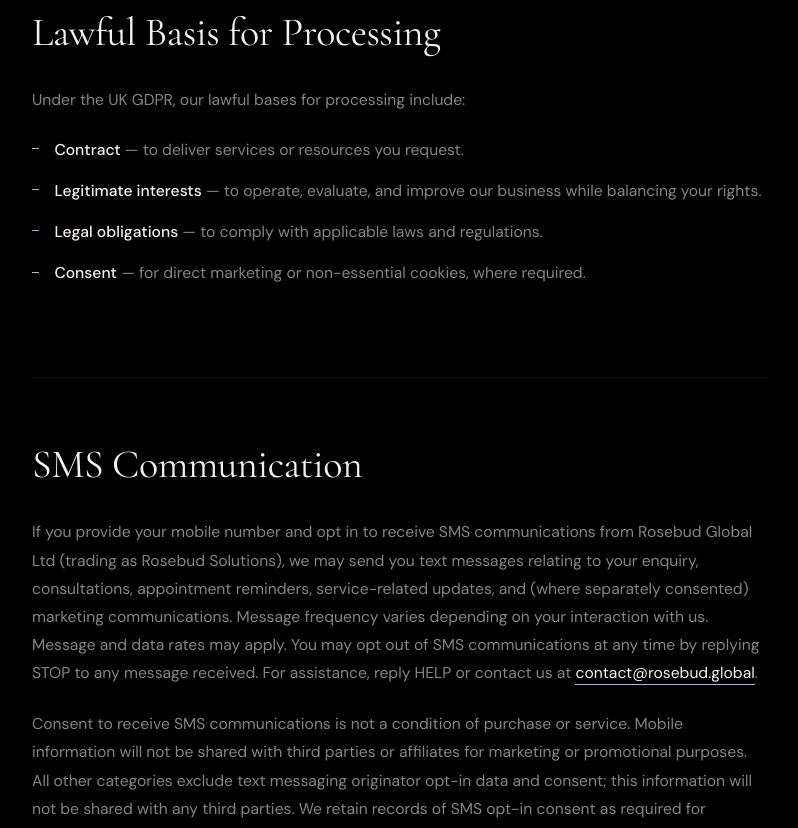
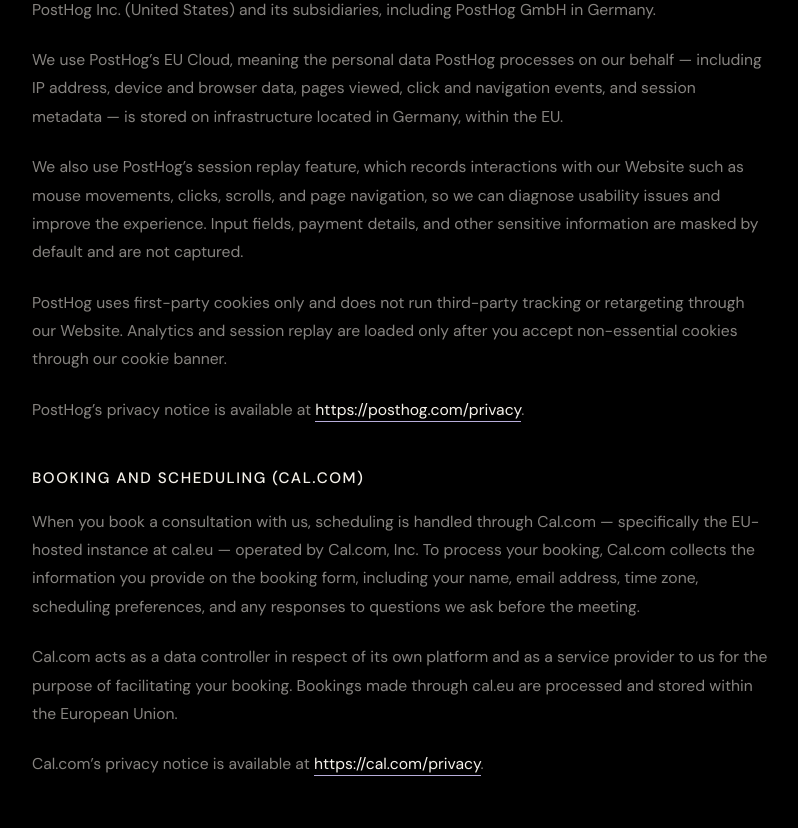
Before and after one commit to 0liviareed/rosebud-solutions-homepage, a Next.js app: page /privacy in a window 1280 px wide. Shown: the part 3392-4220 px from the top of the page, without its empty margins (240-1038 px from the left). Built offline with nearby package versions, Linux system fonts and the light colour scheme; no server answers.

Commit message:
Privacy: add PostHog + Cal.com sections under Cookies, Tracking, and Analytics
Co-Authored-By: Claude Opus 4.7 (1M context) <noreply@anthropic.com>

```diff
--- a/src/app/privacy/page.tsx
+++ b/src/app/privacy/page.tsx
@@ -180,6 +180,77 @@ export default function PrivacyPage() {
             <p>
               If you disable cookies, some Website features may not function
               properly.
+            </p>
+
+            <h3 className="rb-policy-h3">Product Analytics (PostHog)</h3>
+            <p>
+              We use PostHog, a product analytics platform, to understand how
+              visitors interact with our Website and improve our services.
+              PostHog acts as a data processor on our behalf and is operated
+              by PostHog Inc. (United States) and its subsidiaries, including
+              PostHog GmbH in Germany.
+            </p>
+            <p>
+              We use PostHog&rsquo;s EU Cloud, meaning the personal data
+              PostHog processes on our behalf &mdash; including IP address,
+              device and browser data, pages viewed, click and navigation
+              events, and session metadata &mdash; is stored on infrastructure
+              located in Germany, within the EU.
+            </p>
+            <p>
+              We also use PostHog&rsquo;s session replay feature, which records
+              interactions with our Website such as mouse movements, clicks,
+              scrolls, and page navigation, so we can diagnose usability issues
+              and improve the experience. Input fields, payment details, and
+              other sensitive information are masked by default and are not
+              captured.
+            </p>
+            <p>
+              PostHog uses first-party cookies only and does not run
+              third-party tracking or retargeting through our Website.
+              Analytics and session replay are loaded only after you accept
+              non-essential cookies through our cookie banner.
+            </p>
+            <p>
+              PostHog&rsquo;s privacy notice is available at{" "}
+              <a
+                href="https://posthog.com/privacy"
+                target="_blank"
+                rel="noopener noreferrer"
+                className="rb-policy-link"
+              >
+                https://posthog.com/privacy
+              </a>
+              .
+            </p>
+
+            <h3 className="rb-policy-h3">Booking and Scheduling (Cal.com)</h3>
+            <p>
+              When you book a consultation with us, scheduling is handled
+              through Cal.com &mdash; specifically the EU-hosted instance at
+              cal.eu &mdash; operated by Cal.com, Inc. To process your
+              booking, Cal.com collects the information you provide on the
+              booking form, including your name, email address, time zone,
+              scheduling preferences, and any responses to questions we ask
+              before the meeting.
+            </p>
+            <p>
+              Cal.com acts as a data controller in respect of its own platform
+              and as a service provider to us for the purpose of facilitating
+              your booking. Bookings made through cal.eu are processed and
+              stored within the European Union.
+            </p>
+            <p>
+              Cal.com&rsquo;s privacy notice is available at{" "}
+              <a
+                href="https://cal.com/privacy"
+                target="_blank"
+                rel="noopener noreferrer"
+                className="rb-policy-link"
+              >
+                https://cal.com/privacy
+              </a>
+              .
             </p>
           </section>
 
```
